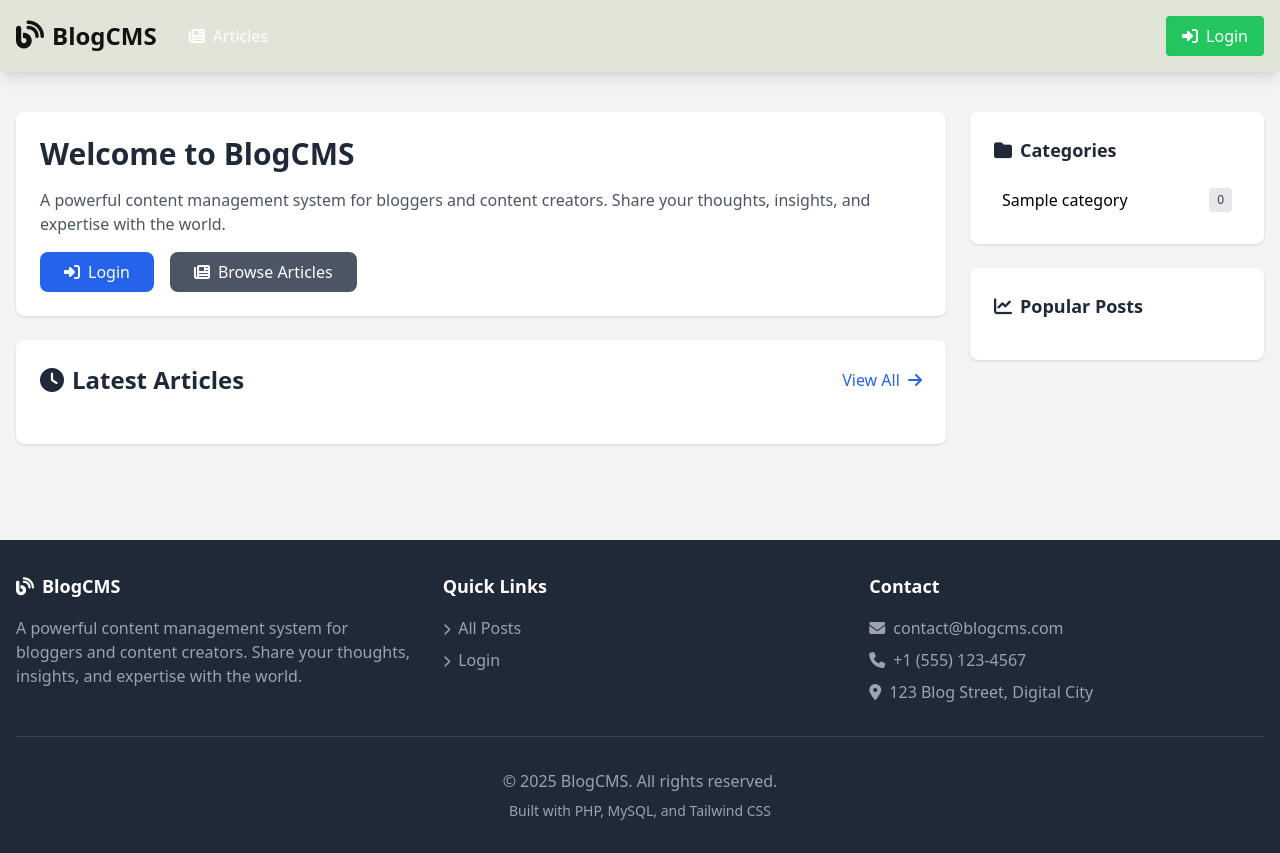
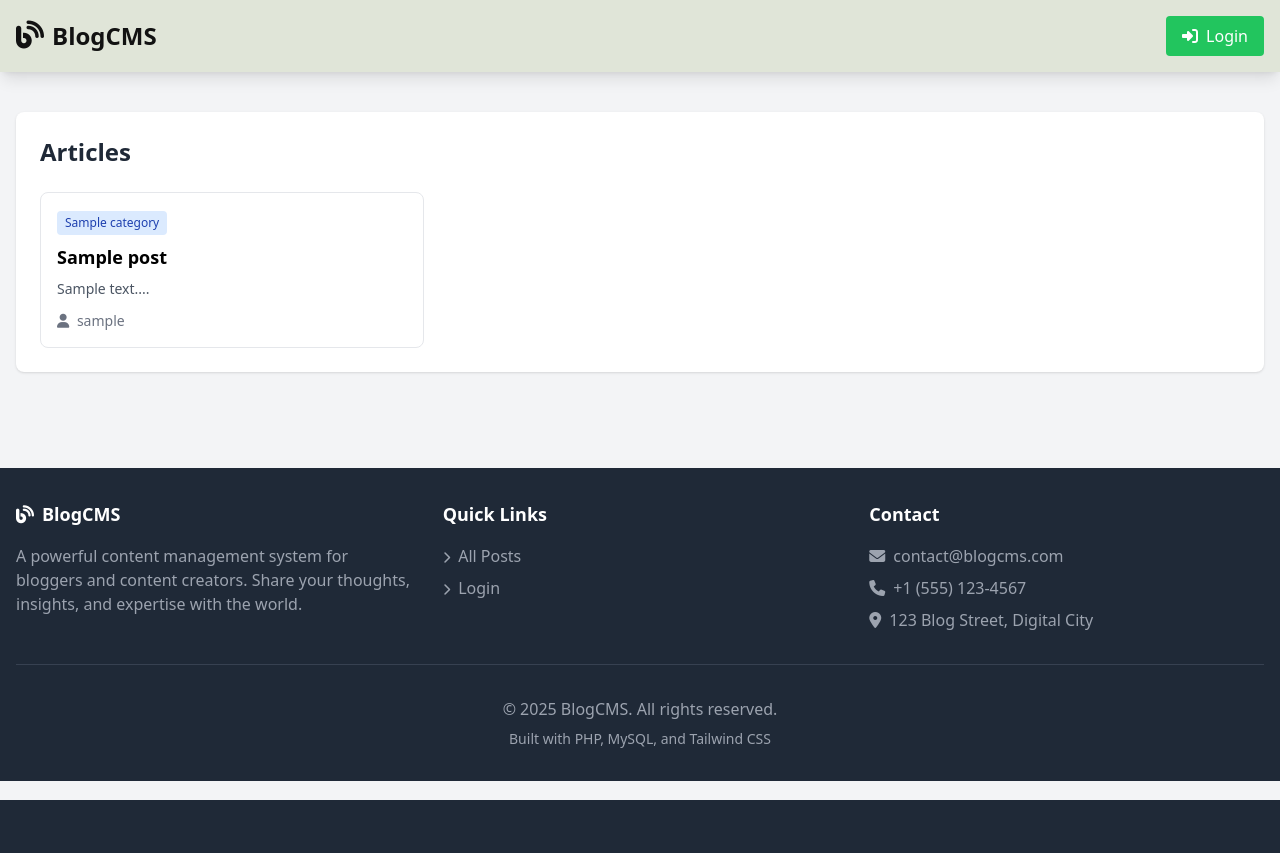
Before and after one commit to SaiKYouBoi/BlogCMS_BE, a PHP site: page / in a window 1280 px wide. After the commit the page ends 800 px from the top, so only its background shows below. Run offline with PHP 8.4, Linux system fonts and the light colour scheme; tables that the repository leaves empty or names only in its code hold one stand-in row (values such as "Sample post"); some libraries are stand-ins or nearby versions.

Commit message:
displaying all posts

```diff
--- a/config/database.php
+++ b/config/database.php
@@ -2,7 +2,7 @@
 // Database configuration
 define('DB_HOST', 'localhost');
 define('DB_NAME', 'BLOGCMC');
-define('DB_USER', 'root');
+define('DB_USER', 'saikyouboi');
 define('DB_PASS', 'ilias1234');
 
 // Create connection
--- a/includes/header.php
+++ b/includes/header.php
@@ -1,6 +1,6 @@
 <?php
 require_once __DIR__ . '/auth.php';
-// require_once __DIR__ . '/functions.php';
+
 $pdo = getDBConnection();
 ?>
 <!DOCTYPE html>
@@ -34,9 +34,7 @@ $pdo = getDBConnection();
                         <i class="fas text-[28px] fa-blog mr-2"></i>BlogCMS
                     </a>
                     <div class="hidden md:flex space-x-4">
-                        <a href="/blogcms/public/posts.php" class="hover:text-blue-200">
-                            <i class="fas fa-newspaper mr-1"></i> Articles
-                        </a>
+
                         <?php if (Auth::isLoggedIn()): ?>
                             <?php if (Auth::isAdmin() || Auth::isEditor()): ?>
                                 <a href="/blogcms/dashboard.php" class="hover:text-blue-200">
--- a/index.php
+++ b/index.php
@@ -1,90 +1,37 @@
 <?php
 require_once 'includes/header.php';
 
-// Get latest published posts
 $stmt = $pdo->prepare("
     SELECT p.*, u.username, c.name as category_name
     FROM POST p
     JOIN USERS u ON p.id_user = u.id_user
     JOIN CATEGORY c ON p.id_category = c.id_category
-    WHERE p.status = 'published'
-    ORDER BY p.creation_date DESC
-    LIMIT 6
 ");
+
 $stmt->execute();
-$latestPosts = $stmt->fetchAll();
+$Posts = $stmt->fetchAll();
 
-// Get popular posts (most viewed)
-$stmt = $pdo->prepare("
-    SELECT p.*, u.username, c.name as category_name
-    FROM POST p
-    JOIN USERS u ON p.id_user = u.id_user
-    JOIN CATEGORY c ON p.id_category = c.id_category
-    WHERE p.status = 'published'
-    ORDER BY p.view_count DESC
-    LIMIT 4
-");
-$stmt->execute();
-$popularPosts = $stmt->fetchAll();
-
-// Get categories with post count
-$stmt = $pdo->query("
-    SELECT c.*, COUNT(p.id_post) as post_count
-    FROM CATEGORY c
-    LEFT JOIN POST p ON c.id_category = p.id_category AND p.status = 'published'
-    GROUP BY c.id_category
-");
-$categories = $stmt->fetchAll();
 ?>
-<div class="grid grid-cols-1 lg:grid-cols-4 gap-6">
+<div class="grid grid-cols-1 lg:grid-cols-3 gap-6">
     <!-- Main Content -->
     <div class="lg:col-span-3">
-        <!-- Welcome Section -->
-        <div class="bg-white rounded-lg shadow p-6 mb-6">
-            <h1 class="text-3xl font-bold text-gray-800 mb-4">
-                Welcome to BlogCMS
-                <?php if (Auth::isLoggedIn()): ?>
-                    , <?php echo htmlspecialchars($_SESSION['username']); ?>!
-                <?php endif; ?>
-            </h1>
-            <p class="text-gray-600 mb-4">
-                A powerful content management system for bloggers and content creators.
-                Share your thoughts, insights, and expertise with the world.
-            </p>
-
-            <?php if (!Auth::isLoggedIn()): ?>
-                <div class="flex space-x-4 mt-4">
-                    <a href="login.php" class="bg-blue-600 hover:bg-blue-700 text-white px-6 py-2 rounded-lg">
-                        <i class="fas fa-sign-in-alt mr-2"></i>Login
-                    </a>
-                    <a href="public/posts.php" class="bg-gray-600 hover:bg-gray-700 text-white px-6 py-2 rounded-lg">
-                        <i class="fas fa-newspaper mr-2"></i>Browse Articles
-                    </a>
-                </div>
-            <?php endif; ?>
-        </div>
-
-        <!-- Latest Posts -->
+        <!-- Posts -->
         <div class="bg-white rounded-lg shadow p-6 mb-6">
             <div class="flex justify-between items-center mb-6">
                 <h2 class="text-2xl font-bold text-gray-800">
-                    <i class="fas fa-clock mr-2"></i>Latest Articles
+                    Articles
                 </h2>
-                <a href="public/posts.php" class="text-blue-600 hover:text-blue-800">
-                    View All <i class="fas fa-arrow-right ml-1"></i>
-                </a>
             </div>
 
             <div class="grid grid-cols-1 md:grid-cols-2 lg:grid-cols-3 gap-6">
-                <?php foreach ($latestPosts as $post): ?>
+                <?php foreach ($Posts as $post): ?>
                     <div class="border rounded-lg overflow-hidden hover:shadow-lg transition-shadow duration-300">
                         <div class="p-4">
                             <span class="inline-block bg-blue-100 text-blue-800 text-xs px-2 py-1 rounded mb-2">
                                 <?php echo htmlspecialchars($post['category_name']); ?>
                             </span>
                             <h3 class="font-bold text-lg mb-2">
-                                <a href="public/view_post.php?id=<?php echo $post['id_post']; ?>"
-                                   class="hover:text-blue-600">
+                                <a class="hover:text-blue-600">
                                     <?php echo htmlspecialchars($post['title']); ?>
                                 </a>
                             </h3>
@@ -96,10 +43,7 @@ $categories = $stmt->fetchAll();
                                     <i class="fas fa-user mr-1"></i>
                                     <?php echo htmlspecialchars($post['username']); ?>
                                 </span>
-                                <!-- <span>
-                                    <i class="far fa-calendar mr-1"></i>
-                                    <?php //echo formatDate($post['creation_date']); ?>
-                                </span> -->
+
                             </div>
                         </div>
                     </div>
@@ -107,54 +51,5 @@ $categories = $stmt->fetchAll();
             </div>
         </div>
     </div>
-
-    <!-- Sidebar -->
-    <div>
-        <!-- Categories -->
-        <div class="bg-white rounded-lg shadow p-6 mb-6">
-            <h3 class="text-lg font-bold text-gray-800 mb-4">
-                <i class="fas fa-folder mr-2"></i>Categories
-            </h3>
-            <ul class="space-y-2">
-                <?php foreach ($categories as $category): ?>
-                    <li>
-                        <a href="public/posts.php?category=<?php echo $category['id_category']; ?>"
-                           class="flex justify-between items-center hover:text-blue-600 p-2 rounded hover:bg-gray-50">
-                            <span><?php echo htmlspecialchars($category['name']); ?></span>
-                            <span class="bg-gray-200 text-gray-700 text-xs px-2 py-1 rounded">
-                                <?php echo $category['post_count']; ?>
-                            </span>
-                        </a>
-                    </li>
-                <?php endforeach; ?>
-            </ul>
-        </div>
-
-        <!-- Popular Posts -->
-        <div class="bg-white rounded-lg shadow p-6">
-            <h3 class="text-lg font-bold text-gray-800 mb-4">
-                <i class="fas fa-chart-line mr-2"></i>Popular Posts
-            </h3>
-            <ul class="space-y-4">
-                <?php foreach ($popularPosts as $post): ?>
-                    <li class="border-b pb-4 last:border-b-0">
-                        <h4 class="font-semibold mb-1">
-                            <a href="public/view_post.php?id=<?php echo $post['id_post']; ?>"
-                               class="hover:text-blue-600">
-                                <?php echo htmlspecialchars($post['title']); ?>
-                            </a>
-                        </h4>
-                        <div class="flex justify-between text-sm text-gray-500">
-                            <span>
-                                <i class="far fa-eye mr-1"></i>
-                                <?php echo number_format($post['view_count']); ?>
-                            </span>
-                            <!-- <span><?php //echo formatDate($post['creation_date']); ?></span> -->
-                        </div>
-                    </li>
-                <?php endforeach; ?>
-            </ul>
-        </div>
-    </div>
 </div>
-<?php require_once 'includes/footer.php'; ?>
+    <?php require_once 'includes/footer.php'; ?>
```
Also changed, not shown: includes/functions.php (deleted, +0 -85 lines).
